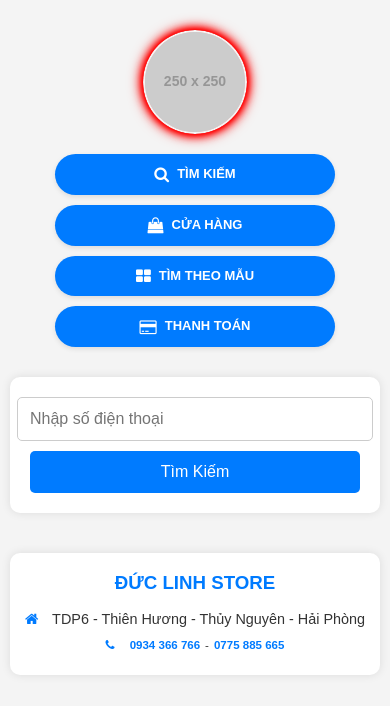
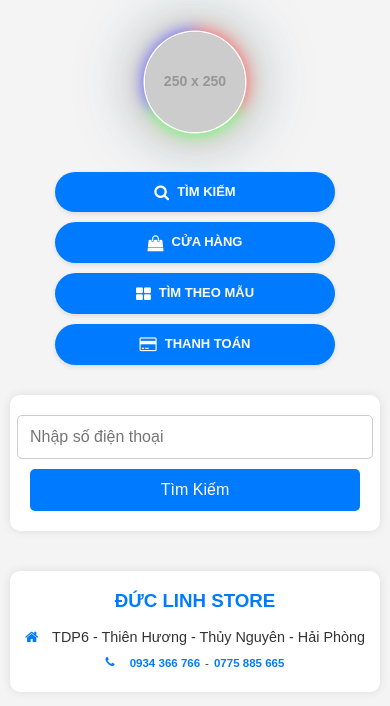
Before and after one commit to khoduclinh/timkiem, a plain HTML site: page index.html in a window 390 px wide. Drawn offline with Linux system fonts and the light colour scheme; no server answers; placeholder pictures from the web are drawn by us.

Commit message:
Update index.html

```diff
--- a/index.html
+++ b/index.html
@@ -27,43 +27,13 @@
             50% { opacity: 0.5; }
         }
 
-        /* Hiệu ứng glowing border RGB cho logo */
-        @keyframes rgbGlow {
-            0% {
-                box-shadow:
-                    0 0 2px #ff0000,
-                    0 0 5px #ff0000,
-                    0 0 8px #ff0000,
-                    0 0 11px #ff0000,
-                    0 0 15px #ff0000,
-                    inset 0 0 5px rgba(255, 0, 0, 0.5);
+        /* Hiệu ứng RGB đuổi cho border (chasing effect) */
+        @keyframes rgbChase {
+            from {
+                transform: rotate(0deg);
             }
-            33% {
-                box-shadow:
-                    0 0 2px #00ff00,
-                    0 0 5px #00ff00,
-                    0 0 8px #00ff00,
-                    0 0 11px #00ff00,
-                    0 0 15px #00ff00,
-                    inset 0 0 5px rgba(0, 255, 0, 0.5);
-            }
-            66% {
-                box-shadow:
-                    0 0 5px #0000ff,
-                    0 0 5px #0000ff,
-                    0 0 8px #0000ff,
-                    0 0 11px #0000ff,
-                    0 0 15px #0000ff,
-                    inset 0 0 5px rgba(0, 0, 255, 0.5);
-            }
-            100% {
-                box-shadow:
-                    0 0 2px #ff0000,
-                    0 0 5px #ff0000,
-                    0 0 8px #ff0000,
-                    0 0 11px #ff0000,
-                    0 0 15px #ff0000,
-                    inset 0 0 5px rgba(255, 0, 0, 0.5);
+            to {
+                transform: rotate(360deg);
             }
         }
 
@@ -124,14 +94,43 @@
             margin-bottom: 0; /* Đặt margin-bottom = 0 để nav-buttons sát với search-form */
             padding: 20px 0;
         }
+        .logo-wrapper {
+            position: relative;
+            display: inline-block;
+            width: 250px;
+            height: 250px; /* Set fixed height to ensure circle */
+            margin: 0 auto 20px;
+            animation: fadeIn 1s ease-in-out;
+            border: 2px solid transparent;
+        }
         .logo {
-            width: 250px;
-            height: auto;
+            position: relative;
+            z-index: 1;
+            width: 100%;
+            height: 100%;
             border-radius: 50%;
             display: block;
-            margin: 0 auto 20px; /* Giảm margin-bottom từ 40px xuống 20px để khoảng cách từ logo đến buttons nhỏ hơn */
-            animation: fadeIn 1s ease-in-out, rgbGlow 5s linear infinite;
-            border: 2px solid transparent; /* Để hỗ trợ inset shadow */
+            object-fit: cover;
+            box-shadow: 0 0 0 1.5px white; /* Viền trắng nhỏ hơn 1/2 */
+        }
+        .logo-wrapper::before {
+            content: '';
+            position: absolute;
+            top: -5px; /* Giảm để mỏng hơn */
+            left: -5px;
+            width: calc(100% + 10px); /* Giảm để mỏng hơn */
+            height: calc(100% + 10px); /* Giảm để mỏng hơn */
+            border-radius: 50%;
+            background: conic-gradient(
+                #ff0000 0deg 120deg,
+                #00ff00 120deg 240deg,
+                #0000ff 240deg 360deg
+            );
+            z-index: -1;
+            animation: rgbChase 5s linear infinite; /* Tăng thời gian để mượt hơn */
+            filter: blur(8px); /* Tăng blur để lấn màu nhiều hơn, mượt mà */
+            opacity: 0.6; /* Giảm opacity để glow lan tỏa hơn */
+            box-shadow: 0 0 40px rgba(255, 0, 0, 0.4), 0 0 60px rgba(0, 255, 0, 0.4), 0 0 80px rgba(0, 0, 255, 0.4); /* Glow layers rộng hơn cho độ mượt */
         }
         .header h1 {
             margin: 0;
@@ -472,8 +471,15 @@
             .header h1 {
                 font-size: 2em;
             }
-            .logo {
+            .logo-wrapper {
                 width: 120px;
+                height: 120px;
+            }
+            .logo-wrapper::before {
+                top: -3px;
+                left: -3px;
+                width: calc(100% + 6px);
+                height: calc(100% + 6px);
             }
             .header {
                 margin-bottom: 0; /* Đảm bảo header sát với nav-buttons */
@@ -538,8 +544,15 @@
             .header h1 {
                 font-size: 1.8em;
             }
-            .logo {
+            .logo-wrapper {
                 width: 100px;
+                height: 100px;
+            }
+            .logo-wrapper::before {
+                top: -2px;
+                left: -2px;
+                width: calc(100% + 4px);
+                height: calc(100% + 4px);
             }
             .nav-buttons {
                 flex-direction: column;
@@ -582,7 +595,9 @@
 <body>
     <div class="container">
         <div class="header">
-            <img alt="" src="https://via.placeholder.com/250?text=Loading+Logo..." class="logo" id="logo" />
+            <div class="logo-wrapper">
+                <img alt="" src="https://via.placeholder.com/250?text=Loading+Logo..." class="logo" id="logo" />
+            </div>
             <div class="nav-buttons">
                 <a href="https://khoduclinh.github.io/timkiem" class="nav-btn"><i class="fa fa-search"></i>TÌM KIẾM</a>
                 <a href="#" class="nav-btn"><i class="fa fa-shopping-bag"></i>CỬA HÀNG</a>
```
